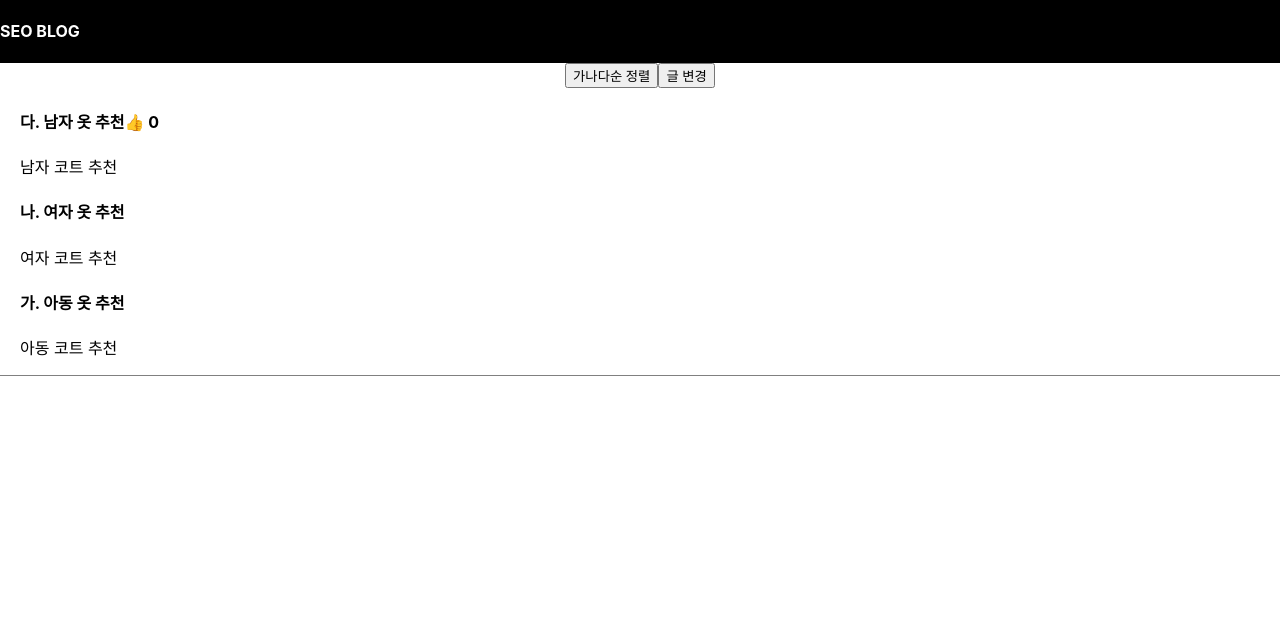
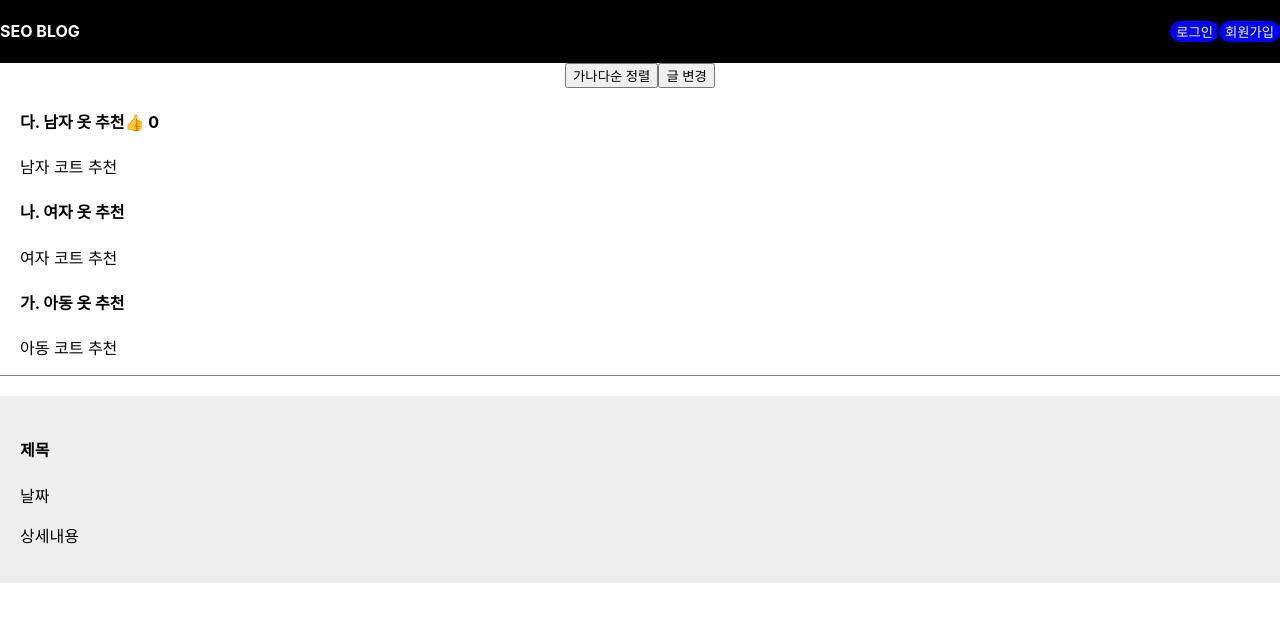
Before and after one commit to aodhzld45/react-seo-blog, a React (Create React App) app: page / in a window 1280 px wide. Shown: the top 622 px of the page. Built offline with nearby package versions, Linux system fonts and the light colour scheme.

Commit message:
2023-11-19 App.js css 스타일 및 Modal Component 테스트

```diff
--- a/src/App.css
+++ b/src/App.css
@@ -9,15 +9,46 @@
 
 .black-nav {
   display: flex;
+  justify-content: space-between;
+  align-items: center;
   width: 100%;
   background-color: black;
   color: white;
+}
+
+.button-group {
+  display: flex;
+}
+
+.login-btn {
+    top:50%;
+    background-color:#0000ff;
+    color: #fff;
+    border:none;
+    border-radius:10px;
+    box-shadow: 0px 0px 2px 2px rgb(0,0,0);
+}
+
+.sign-in-btn {
+  top:50%;
+  background-color:#0000ff;
+  color: #fff;
+  border:none;
+  border-radius:10px;
+  box-shadow: 0px 0px 2px 2px rgb(0,0,0);
 }
 
 .list {
   padding-left: 20px;
   text-align: left;
   border-bottom: 1px solid gray;
+}
+
+.modal {
+  margin-top: 20px;
+  padding: 20px;
+  background-color: #eee;
+  text-align: left;
 }
 
 div {
--- a/src/App.js
+++ b/src/App.js
@@ -21,7 +21,15 @@ function App() {
     <div className="App">
       <div className='black-nav'>
         <h4 style={{ fontSize : '16px' }}>{ logo } </h4>
+
+      <div className='button-group'>
+
+        <button className='login-btn' onClick={() => {alert('로그인 버튼 클릭')}}>로그인</button>
+        <button className='sign-in-btn' onClick={() => {alert('회원가입 버튼 클릭')}}>회원가입</button>
+
       </div>
+
+    </div>
 
       <button onClick={() => {
         let copy = [...postTitle];
@@ -44,12 +52,26 @@ function App() {
 
         <h4>{postTitle[2]}</h4>
         <p>{post[2]}</p>
+      </div>
 
-
-      </div>
+      <Modal />
 
     </div>
   );
 }
 
+function Modal() {
+
+  return(
+  <>
+    <div className='modal'>
+      <h4>제목</h4>
+      <p>날짜</p>
+      <p>상세내용</p>
+    </div>
+  </>
+  )
+
+}
+
 export default App;
```
